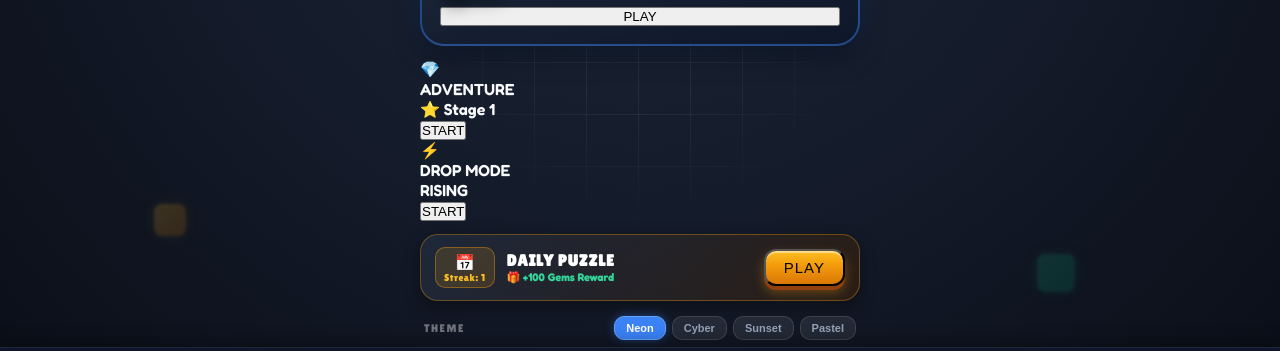
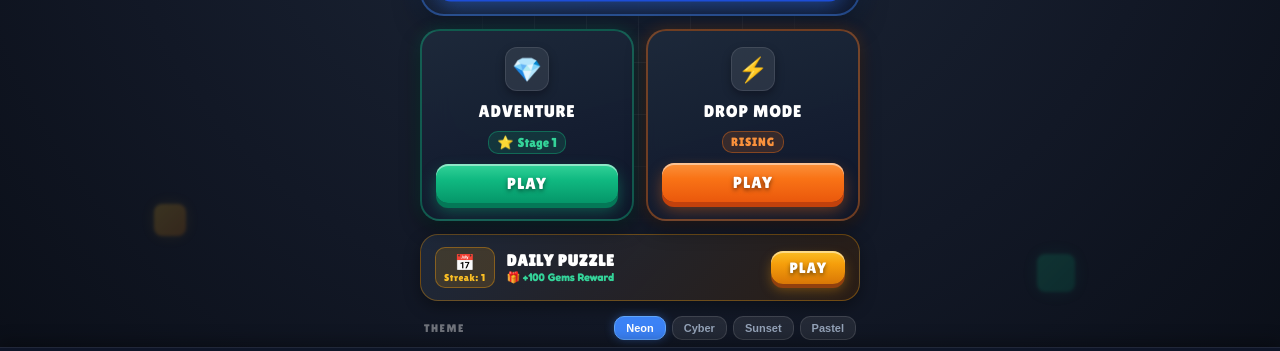
Before and after one commit to BAO72543/Block-Ash, a website with bundled scripts: page index.html in a window 1280 px wide. Shown: the part 388-739 px from the top of the page. Built offline with nearby package versions, Linux system fonts and the light colour scheme.

Commit message:
fix(ui): style Adventure and Drop Mode cards with distinct 3D beveled PLAY buttons and colored glow frames

```diff
--- a/css/style.css
+++ b/css/style.css
@@ -461,6 +461,188 @@ body {
     background: linear-gradient(90deg, #F59E0B 0%, #FBBF24 100%);
     box-shadow: 0 0 10px rgba(245, 158, 11, 0.6);
     transition: width 0.4s cubic-bezier(0.34, 1.56, 0.64, 1);
+}
+
+/* ==========================================================================
+   Secondary Mode Cards (Adventure & Drop Mode Grid)
+   ========================================================================== */
+.secondary-modes-grid {
+    width: 100%;
+    display: grid;
+    grid-template-columns: 1fr 1fr;
+    gap: 12px;
+}
+
+.secondary-mode-card {
+    background: linear-gradient(165deg, rgba(30, 41, 59, 0.96) 0%, rgba(15, 23, 42, 0.98) 100%);
+    border: 2px solid rgba(255, 255, 255, 0.12);
+    backdrop-filter: blur(15px);
+    -webkit-backdrop-filter: blur(15px);
+    border-radius: 20px;
+    padding: 16px 14px;
+    display: flex;
+    flex-direction: column;
+    align-items: center;
+    gap: 10px;
+    cursor: pointer;
+    transition: transform 0.15s cubic-bezier(0.34, 1.56, 0.64, 1), border-color 0.15s ease, box-shadow 0.15s ease;
+    box-shadow: 0 8px 20px rgba(0, 0, 0, 0.45);
+    position: relative;
+    overflow: hidden;
+}
+
+.secondary-mode-card:hover {
+    transform: translateY(-3px) scale(1.02);
+    box-shadow: 0 12px 28px rgba(0, 0, 0, 0.6);
+}
+
+.card-adventure {
+    border-color: rgba(16, 185, 129, 0.4);
+    box-shadow: 0 8px 20px rgba(0, 0, 0, 0.45), 0 0 16px rgba(16, 185, 129, 0.2);
+}
+.card-adventure:hover {
+    border-color: #10B981;
+    box-shadow: 0 12px 28px rgba(0, 0, 0, 0.6), 0 0 24px rgba(16, 185, 129, 0.4);
+}
+
+.card-drop {
+    border-color: rgba(249, 115, 22, 0.4);
+    box-shadow: 0 8px 20px rgba(0, 0, 0, 0.45), 0 0 16px rgba(249, 115, 22, 0.2);
+}
+.card-drop:hover {
+    border-color: #F97316;
+    box-shadow: 0 12px 28px rgba(0, 0, 0, 0.6), 0 0 24px rgba(249, 115, 22, 0.4);
+}
+
+.secondary-card-icon-box {
+    width: 44px;
+    height: 44px;
+    border-radius: 12px;
+    display: flex;
+    align-items: center;
+    justify-content: center;
+    font-size: 24px;
+    background: rgba(255, 255, 255, 0.08);
+    border: 1px solid rgba(255, 255, 255, 0.1);
+    box-shadow: 0 4px 10px rgba(0, 0, 0, 0.3);
+}
+
+.secondary-card-title {
+    font-family: 'Lilita One', 'Fredoka', sans-serif;
+    font-size: 17px;
+    letter-spacing: 0.8px;
+    color: #FFFFFF;
+}
+
+.badge-star {
+    background: rgba(16, 185, 129, 0.15);
+    border: 1px solid rgba(16, 185, 129, 0.4);
+    border-radius: 10px;
+    padding: 3px 8px;
+    display: flex;
+    align-items: center;
+    gap: 4px;
+    font-family: 'Lilita One', 'Fredoka', sans-serif;
+    font-size: 13px;
+    color: #34D399;
+}
+
+.badge-tag {
+    background: rgba(249, 115, 22, 0.15);
+    border: 1px solid rgba(249, 115, 22, 0.4);
+    border-radius: 10px;
+    padding: 3px 8px;
+    font-family: 'Lilita One', 'Fredoka', sans-serif;
+    font-size: 12px;
+    letter-spacing: 0.8px;
+    color: #FB923C;
+}
+
+/* ==========================================================================
+   Tactile 3D Beveled "Juicy" Button System
+   ========================================================================== */
+.btn-3d {
+    appearance: none;
+    border: none;
+    border-radius: 14px;
+    font-family: 'Lilita One', 'Fredoka', sans-serif;
+    font-size: 20px;
+    letter-spacing: 1.5px;
+    color: #FFFFFF;
+    text-shadow: 0 2px 4px rgba(0, 0, 0, 0.5);
+    padding: 12px 20px;
+    cursor: pointer;
+    display: flex;
+    align-items: center;
+    justify-content: center;
+    width: 100%;
+    position: relative;
+    transition: transform 0.08s ease, box-shadow 0.08s ease;
+}
+
+/* Primary Play Button */
+.btn-3d-play {
+    background: linear-gradient(180deg, #60A5FA 0%, #3B82F6 40%, #2563EB 100%);
+    box-shadow: 0 5px 0 #1D4ED8, 0 8px 18px rgba(37, 99, 235, 0.4), inset 0 2px 0 rgba(255, 255, 255, 0.45);
+}
+
+.btn-3d-play:hover {
+    background: linear-gradient(180deg, #93C5FD 0%, #3B82F6 40%, #1D4ED8 100%);
+}
+
+.btn-3d-play:active, .hero-mode-card:active .btn-3d-play {
+    transform: translateY(4px);
+    box-shadow: 0 1px 0 #1D4ED8, 0 3px 8px rgba(37, 99, 235, 0.3), inset 0 1px 0 rgba(255, 255, 255, 0.2);
+}
+
+/* Secondary 3D Buttons (Adventure & Drop Mode) */
+.btn-3d-secondary {
+    font-size: 16px;
+    letter-spacing: 1px;
+    padding: 10px 16px;
+    border-radius: 12px;
+}
+
+.btn-3d-green {
+    background: linear-gradient(180deg, #34D399 0%, #10B981 40%, #059669 100%);
+    box-shadow: 0 5px 0 #047857, 0 8px 16px rgba(16, 185, 129, 0.4), inset 0 2px 0 rgba(255, 255, 255, 0.45);
+}
+.btn-3d-green:hover {
+    background: linear-gradient(180deg, #6EE7B7 0%, #10B981 40%, #047857 100%);
+}
+.btn-3d-green:active, .card-adventure:active .btn-3d-green {
+    transform: translateY(4px);
+    box-shadow: 0 1px 0 #047857, 0 3px 6px rgba(16, 185, 129, 0.3);
+}
+
+.btn-3d-orange {
+    background: linear-gradient(180deg, #FB923C 0%, #F97316 40%, #EA580C 100%);
+    box-shadow: 0 5px 0 #C2410C, 0 8px 16px rgba(249, 115, 22, 0.4), inset 0 2px 0 rgba(255, 255, 255, 0.45);
+}
+.btn-3d-orange:hover {
+    background: linear-gradient(180deg, #FDBA74 0%, #F97316 40%, #C2410C 100%);
+}
+.btn-3d-orange:active, .card-drop:active .btn-3d-orange {
+    transform: translateY(4px);
+    box-shadow: 0 1px 0 #C2410C, 0 3px 6px rgba(249, 115, 22, 0.3);
+}
+
+/* Idle Button Pulse / Breathing */
+@keyframes button-breathe {
+    0% {
+        transform: scale(1);
+    }
+    50% {
+        transform: scale(1.028);
+        box-shadow: 0 5px 0 #1D4ED8, 0 12px 24px rgba(59, 130, 246, 0.55), inset 0 2px 0 rgba(255, 255, 255, 0.5);
+    }
+    100% {
+        transform: scale(1);
+    }
+}
+
+.btn-breathe {
+    animation: button-breathe 2.2s ease-in-out infinite;
 }
 
 /* ==========================================================================
--- a/index.html
+++ b/index.html
@@ -100,7 +100,7 @@
                             <span class="badge-star-icon">⭐</span>
                             <span id="home-adventure-stage">Stage 1</span>
                         </div>
-                        <button class="btn-3d btn-3d-secondary btn-3d-green">START</button>
+                        <button class="btn-3d btn-3d-secondary btn-3d-green">PLAY</button>
                     </div>
 
                     <!-- Drop Mode Tile -->
@@ -112,7 +112,7 @@
                         <div class="badge-tag">
                             <span>RISING</span>
                         </div>
-                        <button class="btn-3d btn-3d-secondary btn-3d-orange">START</button>
+                        <button class="btn-3d btn-3d-secondary btn-3d-orange">PLAY</button>
                     </div>
                 </div>
 
--- a/sw.js
+++ b/sw.js
@@ -5,7 +5,7 @@
  * while still supporting 100% offline play when disconnected from network.
  */
 
-const CACHE_NAME = 'blockblast-v4';
+const CACHE_NAME = 'blockblast-v5';
 const STATIC_ASSETS = [
     './',
     './index.html',
```
